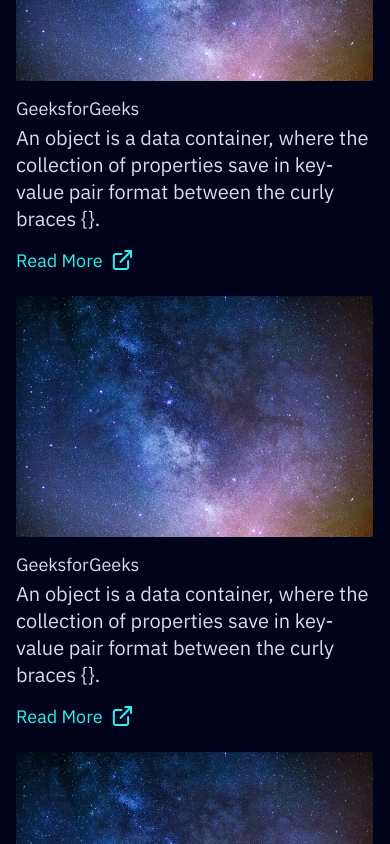
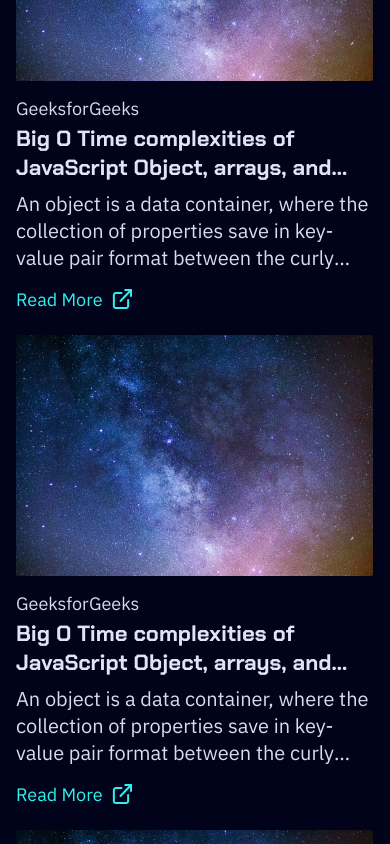
Before and after one commit to HimanshuKanojiya/himanshu-kanojiya-portfolio, a React (Create React App) app: page / in a window 390 px wide. Shown: the part 2760-3604 px from the top of the page. Built offline with nearby package versions, Linux system fonts and the light colour scheme.

Commit message:
UI fixed for blogs mobile

```diff
--- a/src/components/core/Blogs/Blogs.tsx
+++ b/src/components/core/Blogs/Blogs.tsx
@@ -20,6 +20,7 @@ export const Blogs: React.FC = () => {
                 alt={blog.title}
               />
               <small>{blog.publishedOn}</small>
+              <h3 className="blog-title">{blog.title}</h3>
               <p className="blog-description">{blog.description}</p>
               <a className="blog-cta" href={blog.link}>
                 Read More
--- a/src/components/styles/Blogs/BlogsContainer.tsx
+++ b/src/components/styles/Blogs/BlogsContainer.tsx
@@ -40,10 +40,28 @@ export const BlogsContainer = styled.section`
         margin-bottom: ${({ theme }) => theme.spaces.xxs};
       }
 
+      .blog-title {
+        font-size: ${({ theme }) => theme.fontSize.mobile.h3};
+        color: ${({ theme }) => theme.colors.texts.headers};
+        margin-bottom: ${({ theme }) => theme.spaces.xs};
+        display: -webkit-box;
+        line-clamp: 2;
+        -webkit-line-clamp: 2;
+        -webkit-box-orient: vertical;
+        overflow: hidden;
+        text-overflow: ellipsis;
+      }
+
       & .blog-description {
         font-size: ${({ theme }) => theme.fontSize.mobile.body};
         color: ${({ theme }) => theme.colors.texts.body};
         margin-bottom: ${({ theme }) => theme.spaces.s};
+        display: -webkit-box;
+        line-clamp: 3;
+        -webkit-line-clamp: 3;
+        -webkit-box-orient: vertical;
+        overflow: hidden;
+        text-overflow: ellipsis;
       }
 
       & .blog-cta {
```
